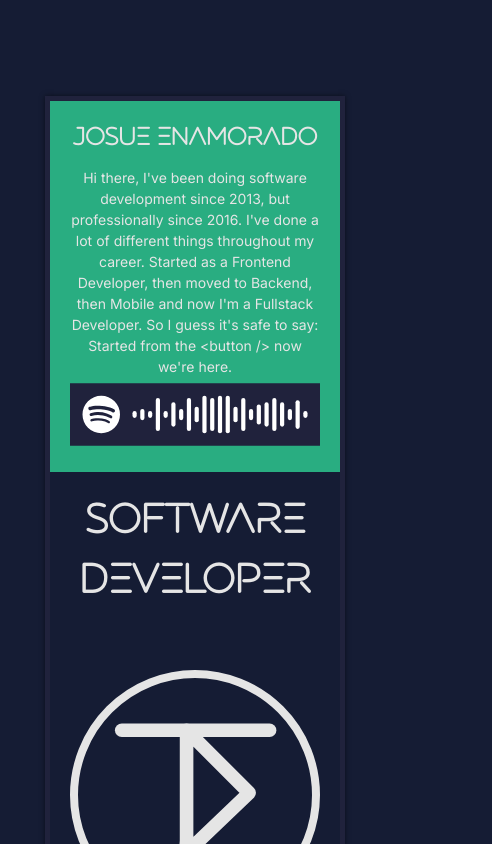
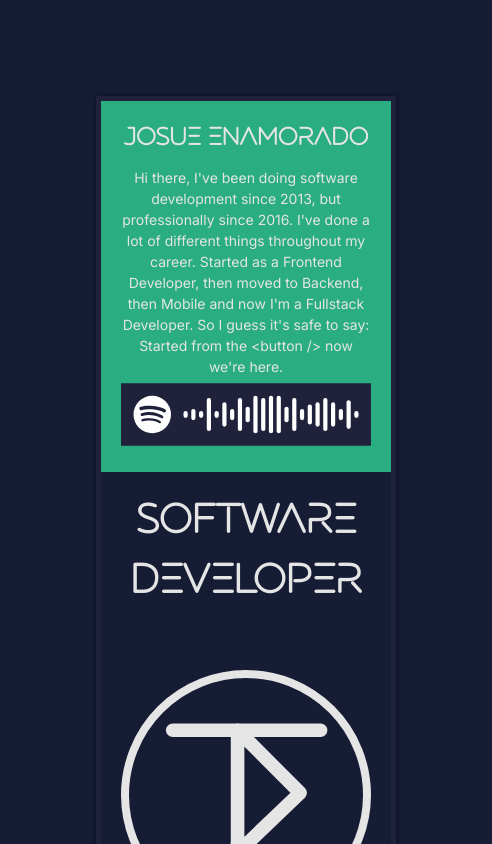
Before and after one commit to jobarah/jobarah-io, a Next.js app: page / in a window 390 px wide. Shown: the top 844 px of the page, 492 px wide, since content can reach past the window. Built offline with nearby package versions, Linux system fonts and the light colour scheme.

Commit message:
[Update] styles - updated layout and  styles mobile first

```diff
--- a/src/app/globals.css
+++ b/src/app/globals.css
@@ -26,6 +26,4 @@
   color: rgb(var(--foreground-rgb));
   background: var(--background-solid);
   display: flex;
-  flex-direction: column;
-  align-items: center;
 }
--- a/src/app/page.tsx
+++ b/src/app/page.tsx
@@ -9,7 +9,7 @@
 
 export default function Home() {
   return (
-    <main className="flex min-h-screen flex-row items-center p-24">
+    <main className="flex min-h-screen flex-row items-center self-center p-24">
       <div className="record-wrapper flex-col md:flex-row">
         <div className="bio items-center md:justify-evenly">
           <h3>Josue Enamorado</h3>
```
